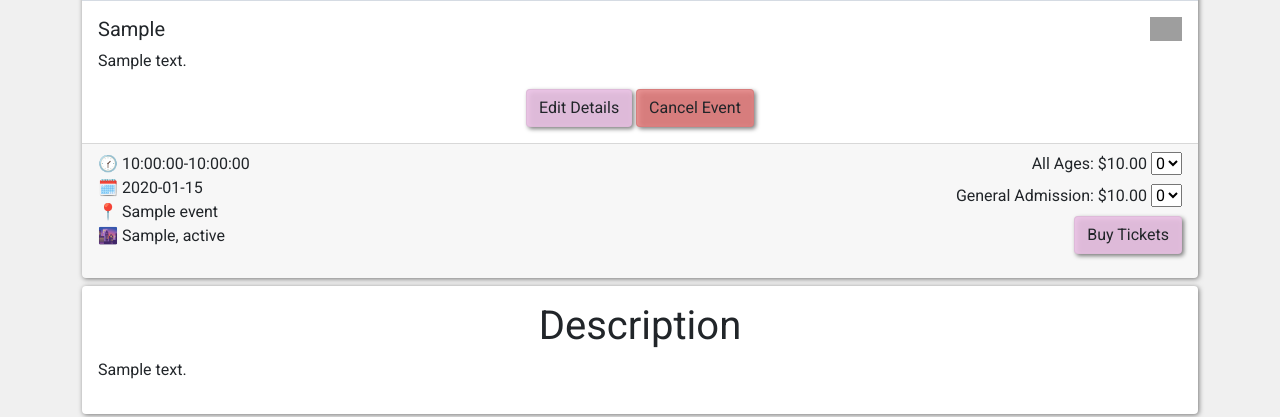
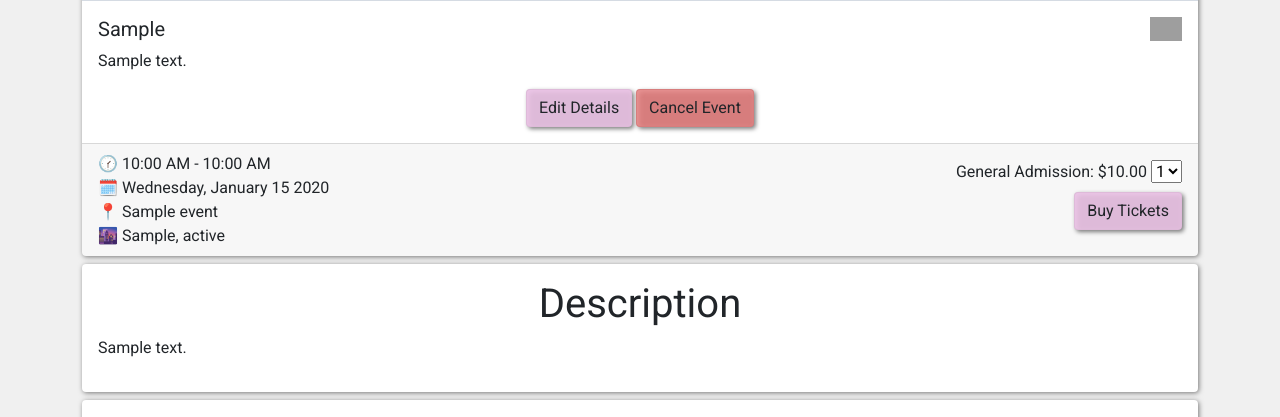
Before and after one commit to TarekHawari/a2_group15, a Flask app: page /events/1 in a window 1280 px wide. Shown: the part 902-1319 px from the top of the page. Run offline with Flask 3, Linux system fonts and the light colour scheme; tables that the repository leaves empty hold one stand-in row (values such as "Sample post"); grey boxes marked "Sample" are stand-in pictures; some libraries are stand-ins or nearby versions; grey boxes are pictures that could not be loaded.

Commit message:
consolodated to one ticket type

```diff
--- a/website/events.py
+++ b/website/events.py
@@ -34,9 +34,8 @@ def check_upload_file(form):
 def show(id):
     event = db.session.scalar(db.select(Event).where(Event.id == id))
     form = BookingForm()
-    aa_available = 8 if event.all_ages_available >= 8 else event.all_ages_available
     ga_available = 8 if event.general_admission_available >= 8 else event.general_admission_available
-    return render_template("events/show.html", event=event, icons=icons, form=form, aa_available=aa_available, ga_available=ga_available)
+    return render_template("events/show.html", event=event, icons=icons, form=form, ga_available=ga_available)
     # cform = CommentForm()
     # return render_template("events/show.html", event=event, form=cform, icons=icons)
 
@@ -64,9 +63,7 @@ def create():
             start_time=form.start_time.data,
             end_time=form.end_time.data,
             date=form.date.data,
-            all_ages_price=form.all_ages_price.data,
             general_admission_price=form.general_admission_price.data,
-            all_ages_available=form.all_ages_available.data,
             general_admission_available=form.general_admission_available.data,
         )
         db.session.add(event)
@@ -99,9 +96,7 @@ def edit(id):
         event.start_time = form.start_time.data
         event.end_time = form.end_time.data
         event.date = form.date.data
-        event.all_ages_price = form.all_ages_price.data
         event.general_admission_price = form.general_admission_price.data
-        event.all_ages_available = form.all_ages_available.data
         event.general_admission_available = form.general_admission_available.data
 
         db.session.commit()
--- a/website/forms.py
+++ b/website/forms.py
@@ -159,29 +159,15 @@ class EventForm(FlaskForm):
             InputRequired(),
         ],
     )
-    all_ages_price = FloatField(
-        "All Ages Price",
+    general_admission_price = FloatField(
+        "Ticket Price",
         validators=[
             InputRequired(),
             NumberRange(),
         ],
     )
-    general_admission_price = FloatField(
-        "General Admission Price",
-        validators=[
-            InputRequired(),
-            NumberRange(),
-        ],
-    )
-    all_ages_available = IntegerField(
-        "All Ages Tickets Available",
-        validators=[
-            InputRequired(),
-            NumberRange(max=200000),
-        ],
-    )
     general_admission_available = IntegerField(
-        "General Admission Tickets Available",
+        "Tickets Available",
         validators=[
             InputRequired(),
             NumberRange(min=1, max=200000),
--- a/website/models.py
+++ b/website/models.py
@@ -34,9 +34,7 @@ class Event(db.Model):
     start_time = db.Column(db.Time)
     end_time = db.Column(db.Time)
     date = db.Column(db.Date)
-    all_ages_price = db.Column(db.Float)
     general_admission_price = db.Column(db.Float)
-    all_ages_available = db.Column(db.Integer)
     general_admission_available = db.Column(db.Integer)
 
     # relation to call event.comments and comment.event
--- a/website/templates/events/show.html
+++ b/website/templates/events/show.html
@@ -32,8 +32,8 @@
     <div class="card-footer">
       <div class="d-flex flex-row">
         <div class="col-6">
-          <p class="my-0">🕜 {{ event.start_time }}-{{ event.end_time }}</p>
-          <p class="my-0">🗓️ {{ event.date }}</p>
+          <p class="my-0">🕜 {{ event.start_time.strftime("%I:%M %p") }} - {{ event.end_time.strftime("%I:%M %p") }}</p>
+          <p class="my-0">🗓️ {{ event.date.strftime("%A, %B %d %Y") }}</p>
           <p class="my-0">📍 {{ event.venue_name }}</p>
           <p class="my-0">🌆 {{ event.venue_city }}, {{ event.venue_state }}</p>
         </div>
@@ -43,17 +43,12 @@
           <form action="{{ url_for('booking.create', id=event.id) }}" method="POST">
             {{ form.hidden_tag() }}
             <p class="text-end my-0">
-              <label for="aa">All Ages: ${{ "{:.2f}".format(event.all_ages_price) }}</label>
-              <select id="aa" name="aa">
-                {% for i in range(aa_available + 1) %}
-                <option value="{{i}}">{{i}}</option>
-                {% endfor %}
-              </select>
+              <!-- add status here -->
             </p>
             <p class="text-end my-0">
               <label for="ga">General Admission: ${{ "{:.2f}".format(event.general_admission_price) }}</label>
               <select id="ga" name="ga" class="mt-2">
-                {% for i in range(ga_available + 1) %}
+                {% for i in range(1, ga_available + 1) %}
                 <option value="{{i}}">{{i}}</option>
                 {% endfor %}
               </select>
--- a/website/templates/index.html
+++ b/website/templates/index.html
@@ -128,7 +128,7 @@
                     <div class="d-flex flex-row">
                         <div class="col-6">
                             <p class="my-0">
-                                🗓️ {{ event.date }}
+                                🗓️ {{ event.date.strftime("%d/%m/%Y") }}
                             </p>
                             <p class="my-0">
                                 📍 {{ event.venue_name }}
```
Also changed, not shown: website/bookings.py (+5 -12 lines).
